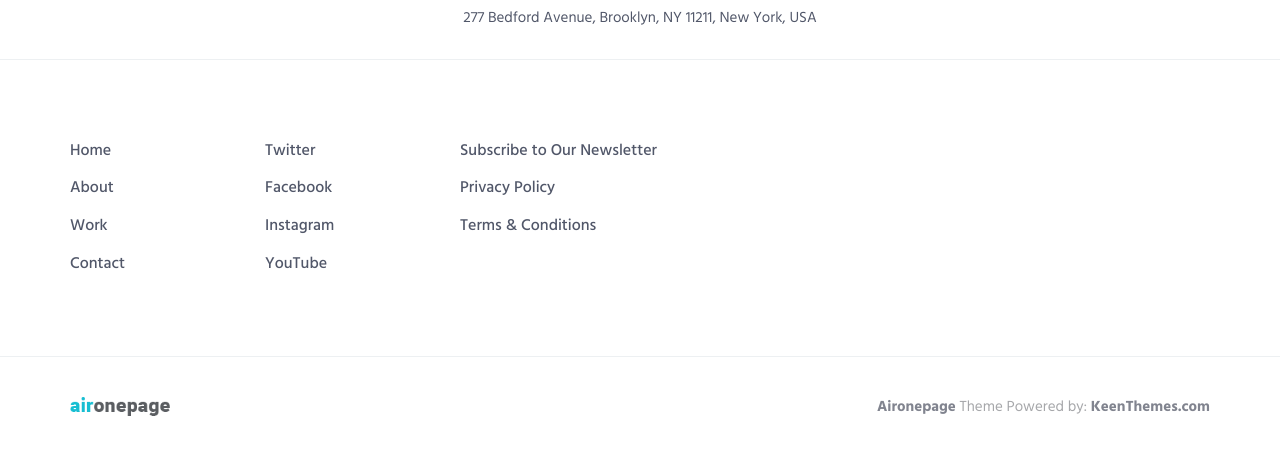
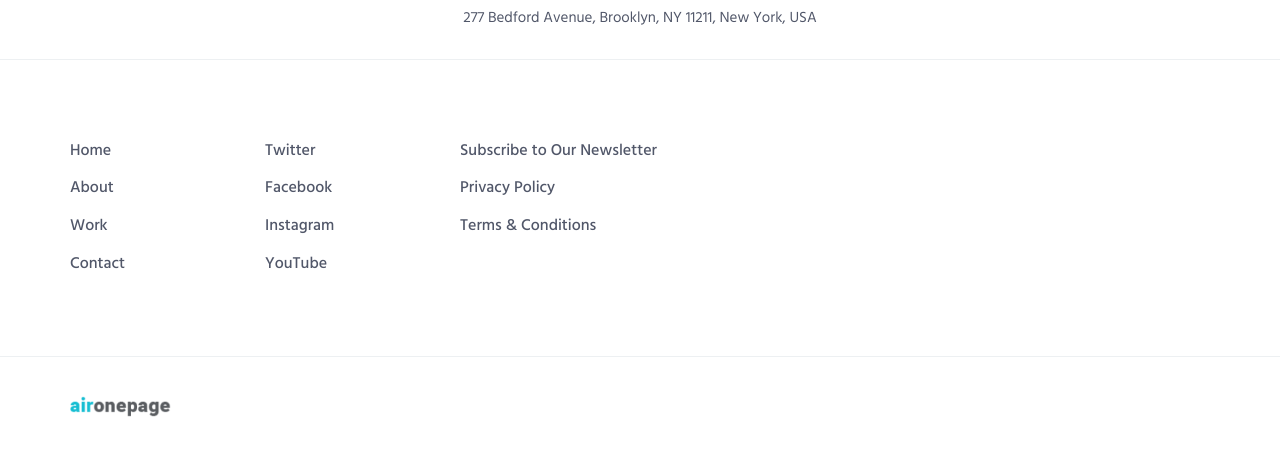
Before and after one commit to yuliitezary/artgarage, a plain HTML site: page index.html in a window 1280 px wide. Shown: the part 5423-5879 px from the top of the page. Drawn offline with Linux system fonts and the light colour scheme; some packages are replaced by stand-ins of ours.

Commit message:
Update index.html

```diff
--- a/index.html
+++ b/index.html
@@ -632,7 +632,6 @@
                         <img class="footer-logo" src="img/logo-dark.png" alt="Aironepage Logo">
                     </div>
                     <div class="col-xs-6 text-right">
-                        <p class="margin-b-0"><a class="fweight-700" href="http://keenthemes.com/preview/aironepage/">Aironepage</a> Theme Powered by: <a class="fweight-700" href="http://www.keenthemes.com/">KeenThemes.com</a></p>
                     </div>
                 </div>
                 <!--// end row -->
```
